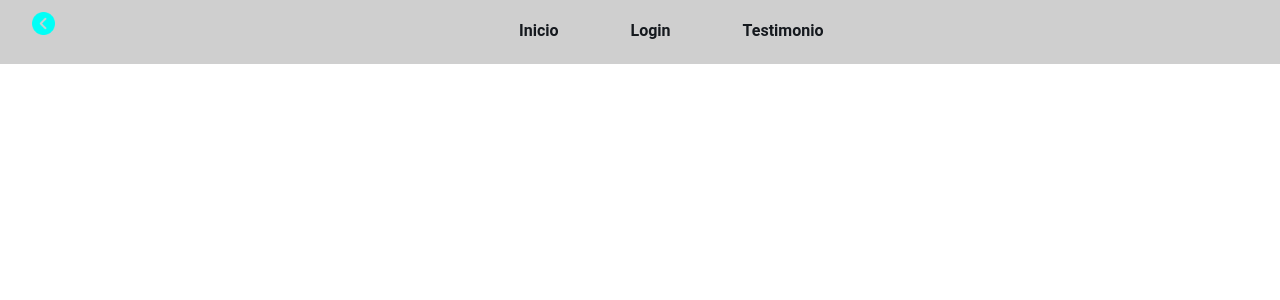
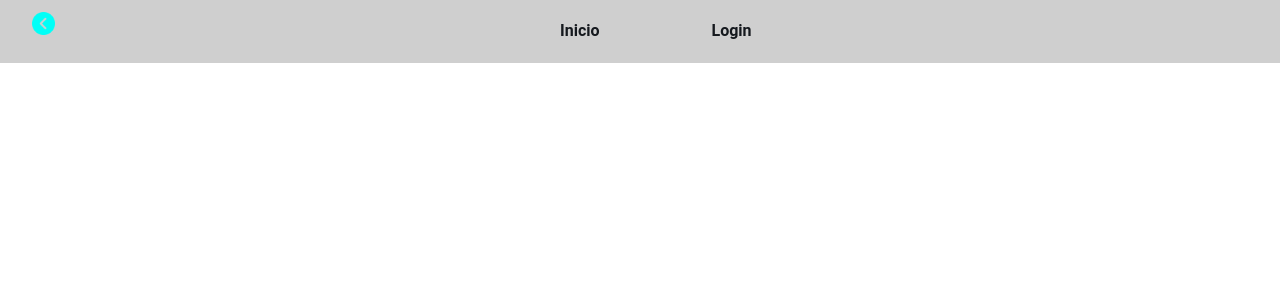
Before and after one commit to IngenieroJosser/CHOCOENCANTO, a React (Vite) app: page /Reservas in a window 1280 px wide. Shown: the top 300 px of the page. Built offline with nearby package versions, Linux system fonts and the light colour scheme.

Commit message:
Reservas

```diff
--- a/src/components/home/Login.jsx
+++ b/src/components/home/Login.jsx
@@ -25,7 +25,7 @@ const Login = () => {
         // Aquí puedes enviar los datos del formulario a tu servidor o API
         try {
         // Simula una solicitud a la API
-        const response = await fetch('http://localhost:5173/', {
+        const response = await fetch('http://127.0.0.1/', {
             method: 'POST',
             headers: {
             'Content-Type': 'application/json',
--- a/src/components/reservas/HeaderReserva.jsx
+++ b/src/components/reservas/HeaderReserva.jsx
@@ -11,7 +11,6 @@ const HeaderReserva = () => {
             <nav className='reservas-menu'>
                 <NavLink to="/" className="link">Inicio</NavLink>
                 <NavLink to="/Login" className="link">Login</NavLink>
-                <NavLink to="/" className="link">Testimonio</NavLink>
             </nav>
         </header>
 
--- a/src/style/scss/components/reservas/_headerReserva.scss
+++ b/src/style/scss/components/reservas/_headerReserva.scss
@@ -8,9 +8,10 @@ header {
     }
 
     .reservas-menu {
+        position: absolute;
         display: flex;
-        gap: 4.5em;
-        margin-left: 22em;
+        gap: 7em;
+        margin-left: 35em;
         padding-top: .6em;
 
         .link {
```
